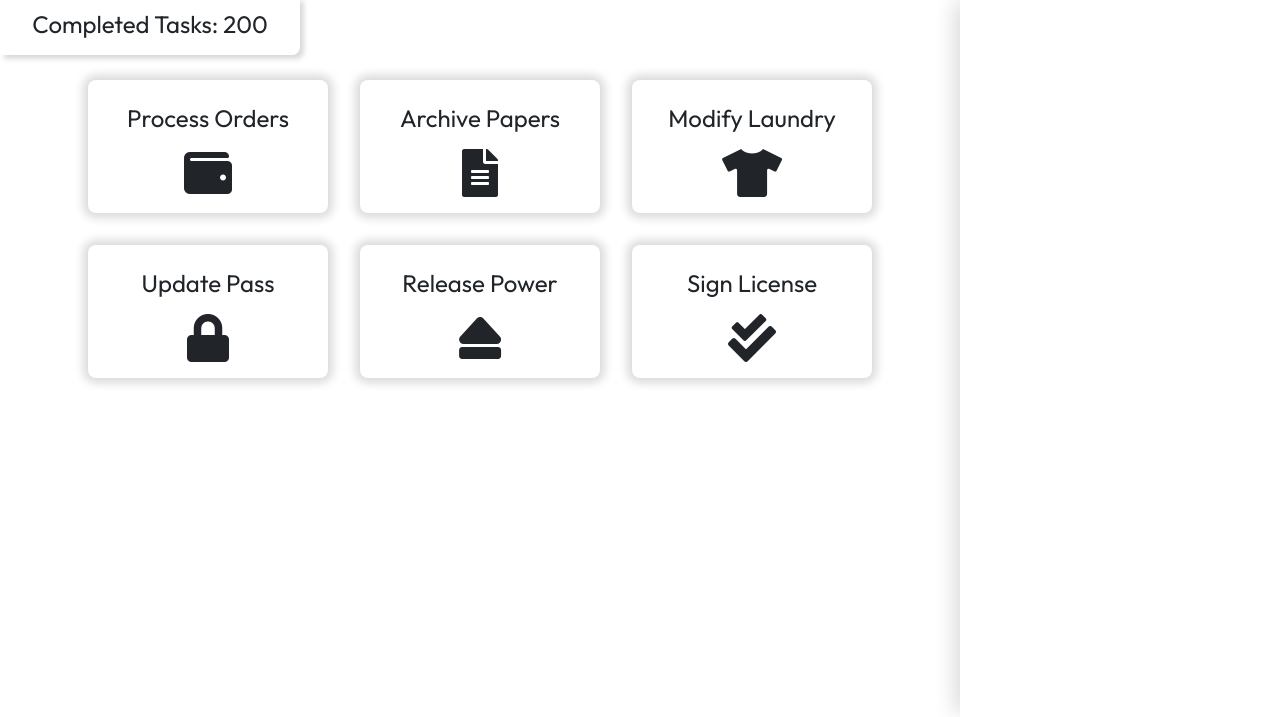
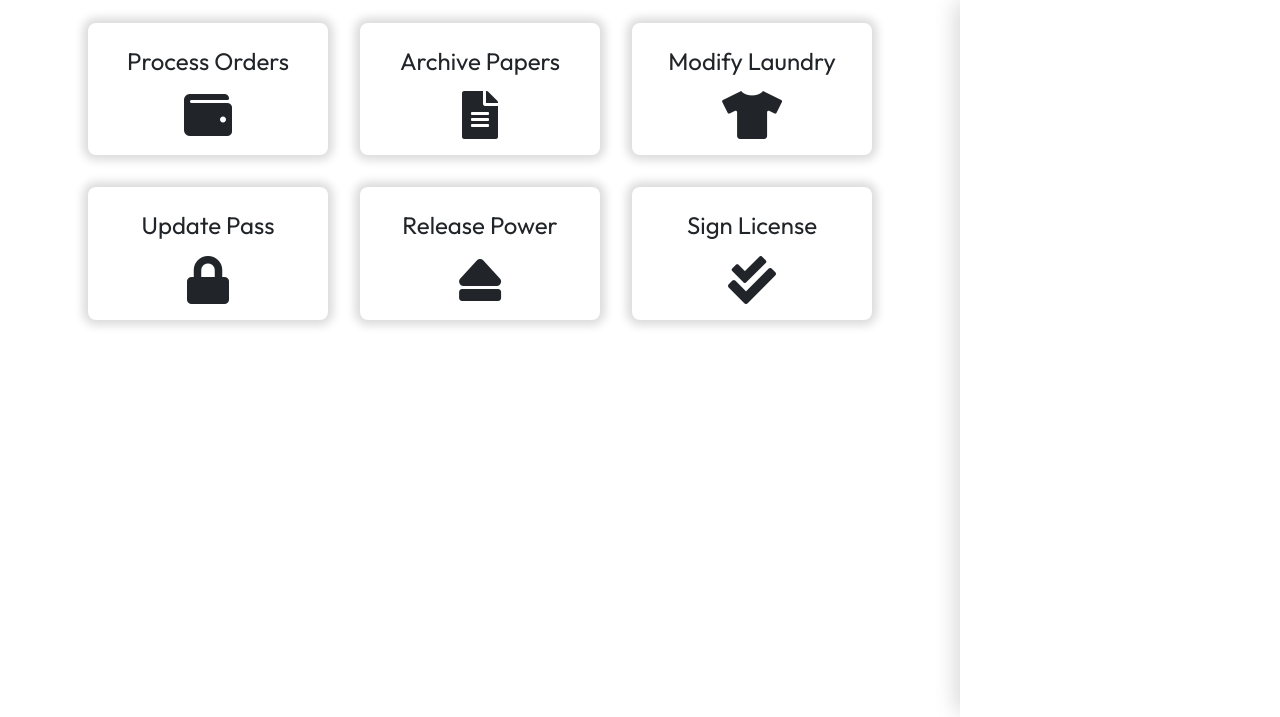
Before and after one commit to AdamSpera/simwork, a website: page public/dashboard.html in a window 1280 px wide. Shown: the part 83-800 px from the top of the page. Drawn offline with nearby package versions, Linux system fonts and the light colour scheme.

Commit message:
Fix Scroll Bar | Removed Complete Tasks

```diff
--- a/public/css/styles.css
+++ b/public/css/styles.css
@@ -4,7 +4,7 @@ body {
   font-family: 'Outfit', sans-serif;
   margin: 0;
   padding: 0;
-  /* overflow-y: hidden; */
+  overflow-y: hidden;
 }
 
 #container {
--- a/public/dashboard.html
+++ b/public/dashboard.html
@@ -36,9 +36,6 @@
     </table>
     <section class="dashboardContainer">
       <div class="mainDashboard" id="mainDash">
-        <div class="tasksCompleted">
-          <h4 class="name" id="compTasks">Completed Tasks: 200</h4>
-        </div>
         <div class="optionsContainer">
           <div class="option" id="poDiv">
             <div class="optionContent">
```
